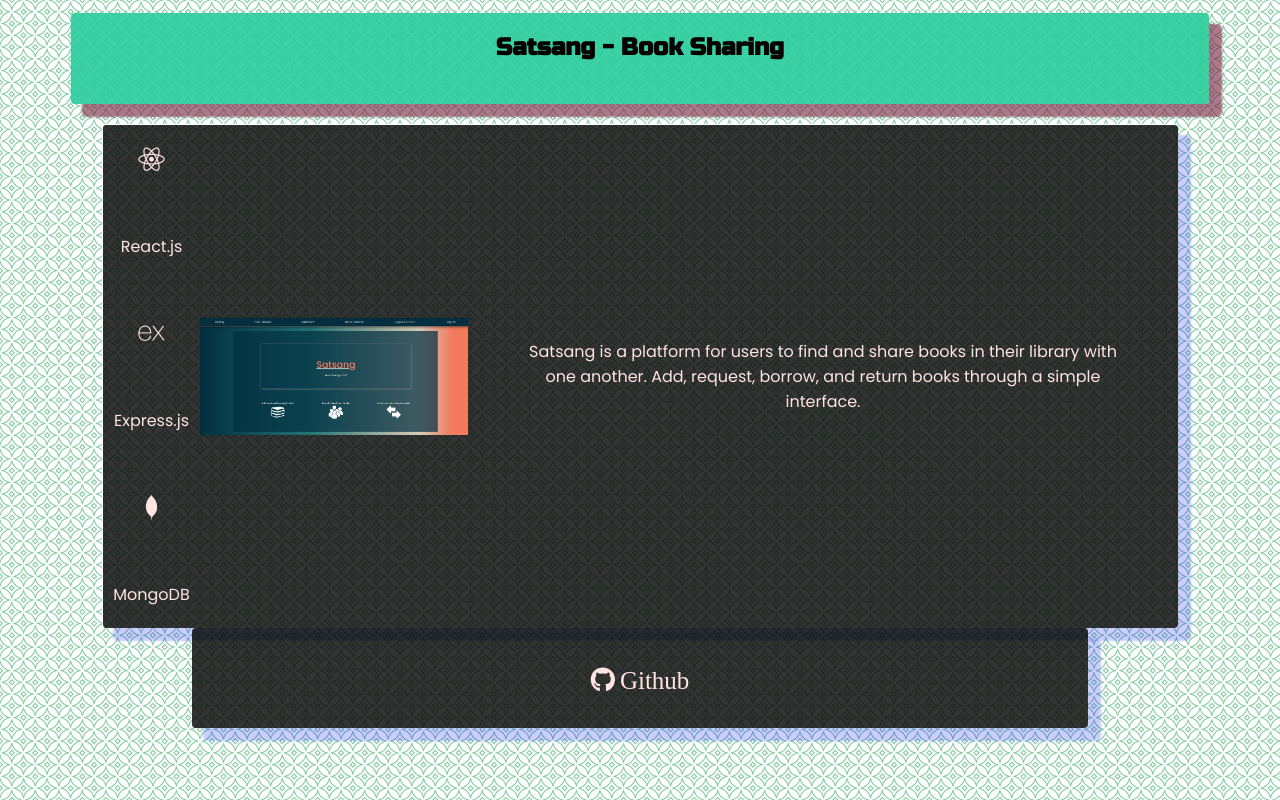
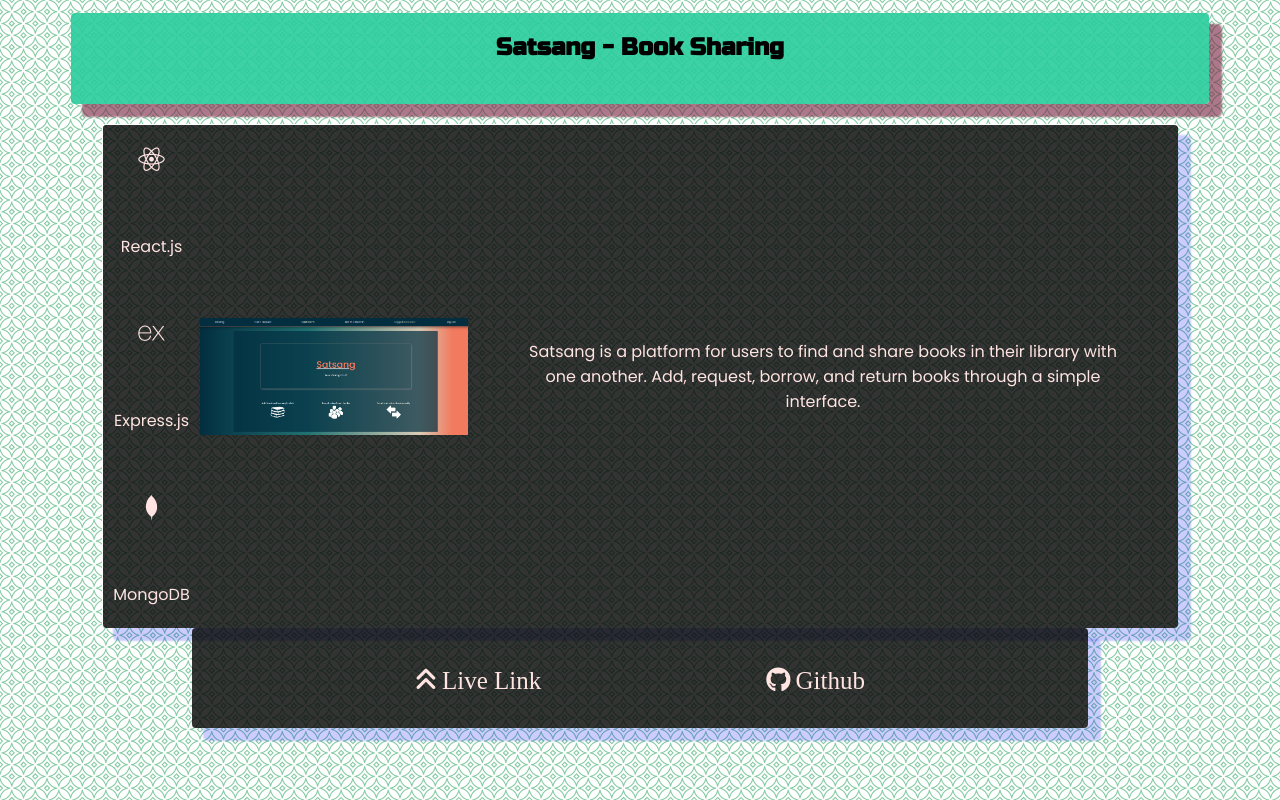
Before and after one commit to Quavacle/Portfolio, a website: page projects/satsang.html in a window 1280 px wide. Drawn offline with nearby package versions, Linux system fonts and the light colour scheme; files whose address does not match are found by name.

Commit message:
Added livelink for satsang

```diff
--- a/projects/satsang.html
+++ b/projects/satsang.html
@@ -18,7 +18,7 @@
         <p>Satsang is a platform for users to find and share books in their library with one another. Add, request, borrow, and return books through a simple interface.</p>
       </div>
       <div class="footer satsang">
-
+        <a href="https://bvm-satsang.netlify.app/" target="_blank"><i class="fas fa-angle-double-up"></i>Live Link</a>
         <a href="https://github.com/Quavacle/satsang" target="_blank"><i class="fab fa-github"></i>Github</a>
       </div>
     </div>
```
